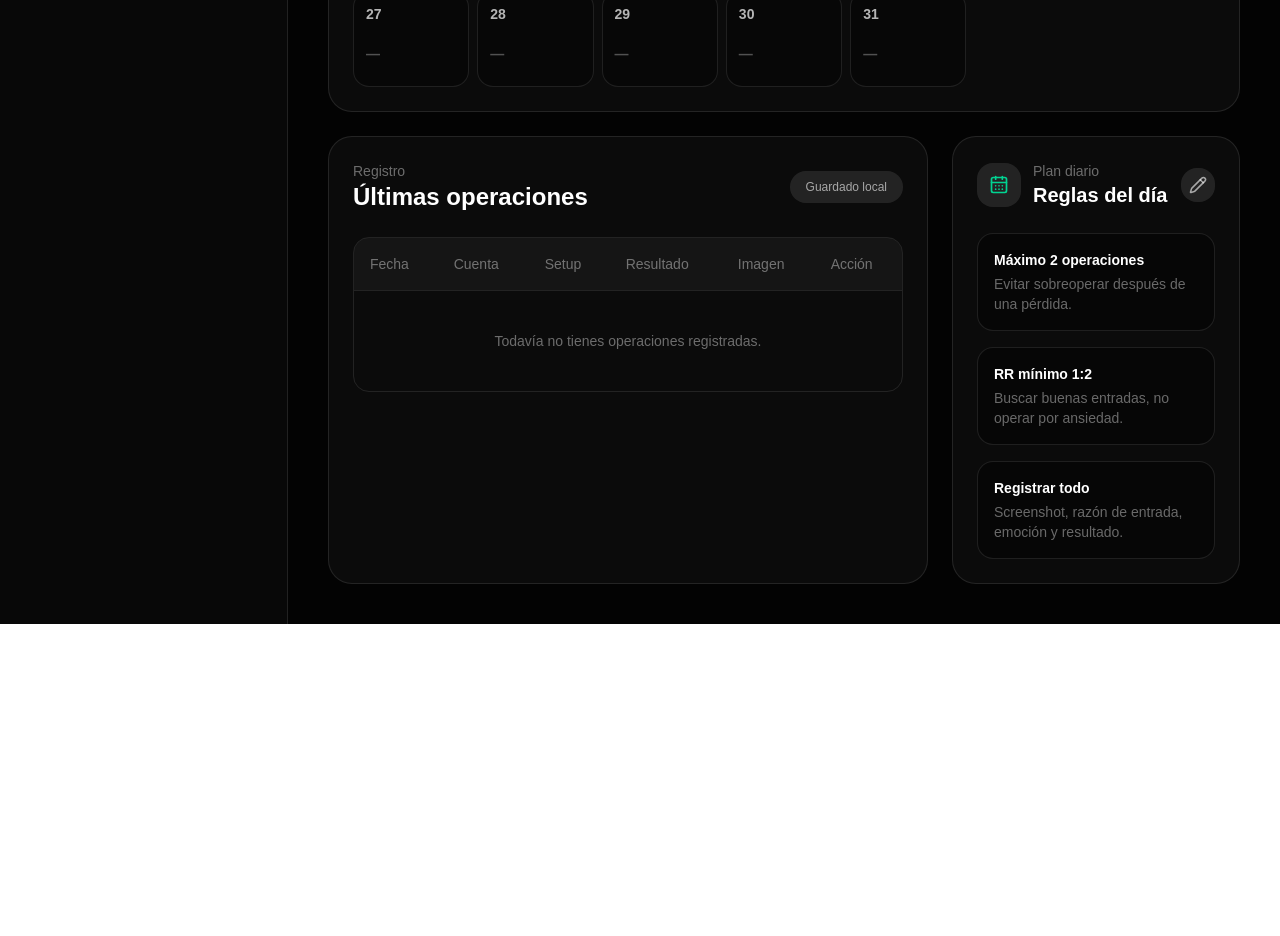
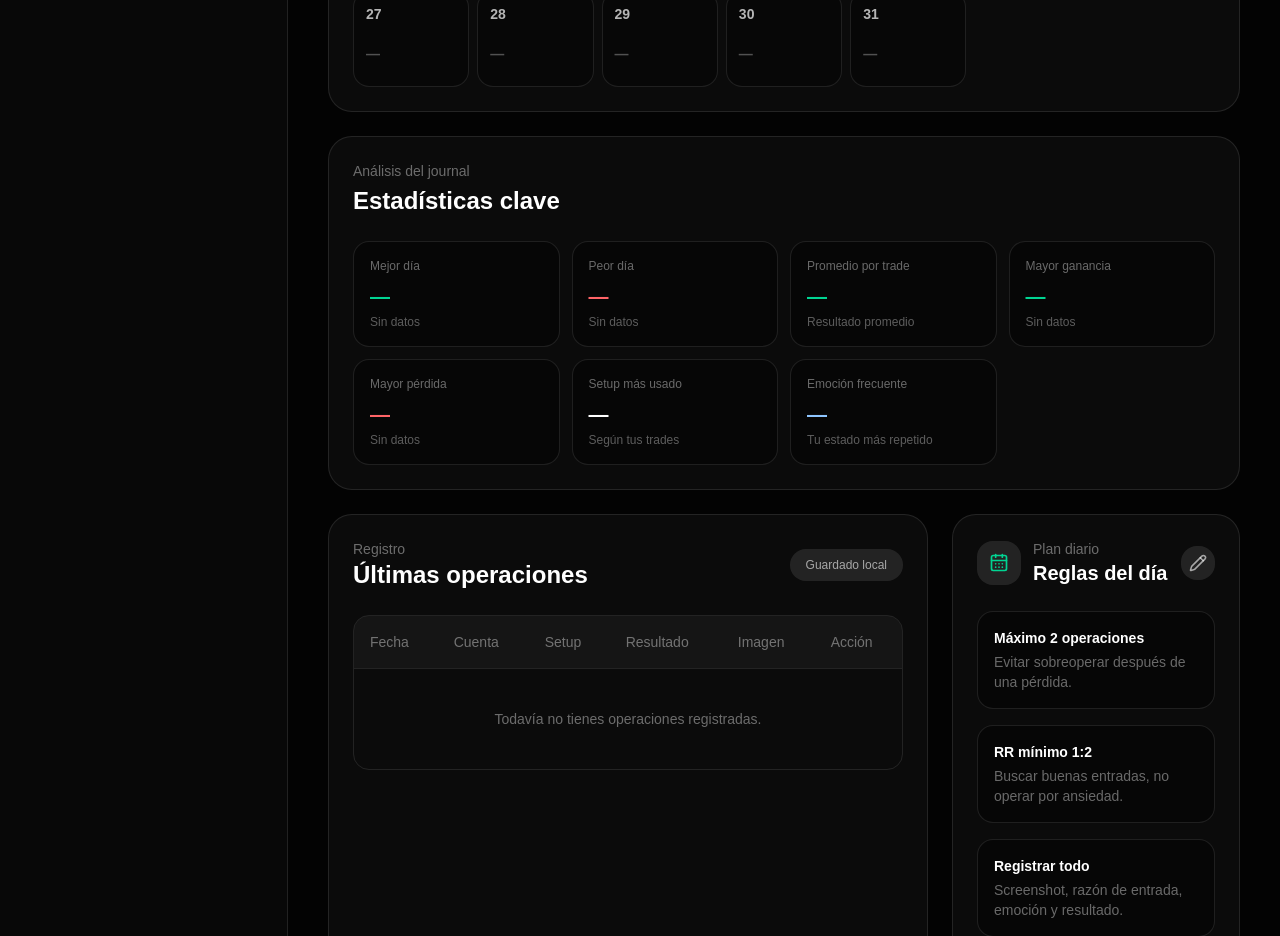
Before and after one commit to axelcar2005/LifeOS, a Next.js app: page /trading in a window 1280 px wide. Shown: the part 1060-1996 px from the top of the page. Before the commit the page ends 1684 px from the top, so only its background shows below. Built offline with nearby package versions, Linux system fonts and the light colour scheme.

Commit message:
Agregar estadisticas clave al Trading Journal

```diff
--- a/components/TradingJournalClient.tsx
+++ b/components/TradingJournalClient.tsx
@@ -137,6 +137,122 @@ export function TradingJournalClient() {
     registeredTrades.length > 0
       ? Math.round((winningTrades.length / registeredTrades.length) * 100)
       : 0;
+      const tradesByDate = registeredTrades.reduce<Record<string, number>>(
+  (totals, trade) => {
+    totals[trade.date] = (totals[trade.date] || 0) + Number(trade.result || 0);
+    return totals;
+  },
+  {}
+);
+
+const dailyResults = Object.entries(tradesByDate).map(([date, total]) => ({
+  date,
+  total,
+}));
+
+const bestDay =
+  dailyResults.length > 0
+    ? dailyResults.reduce((best, day) => (day.total > best.total ? day : best))
+    : null;
+
+const worstDay =
+  dailyResults.length > 0
+    ? dailyResults.reduce((worst, day) =>
+        day.total < worst.total ? day : worst
+      )
+    : null;
+
+const averagePerTrade =
+  registeredTrades.length > 0 ? totalPnL / registeredTrades.length : 0;
+
+const biggestWin =
+  registeredTrades.length > 0
+    ? registeredTrades.reduce((best, trade) =>
+        Number(trade.result) > Number(best.result) ? trade : best
+      )
+    : null;
+
+const biggestLoss =
+  registeredTrades.length > 0
+    ? registeredTrades.reduce((worst, trade) =>
+        Number(trade.result) < Number(worst.result) ? trade : worst
+      )
+    : null;
+
+function getMostRepeatedValue(field: "setup" | "emotion" | "account") {
+  const counts = new Map<string, number>();
+
+  registeredTrades.forEach((trade) => {
+    const value = trade[field]?.trim();
+
+    if (!value) return;
+
+    counts.set(value, (counts.get(value) || 0) + 1);
+  });
+
+  let mostRepeated = "—";
+  let highestCount = 0;
+
+  counts.forEach((count, value) => {
+    if (count > highestCount) {
+      highestCount = count;
+      mostRepeated = value;
+    }
+  });
+
+  return mostRepeated;
+}
+
+const insightCards = [
+  {
+    label: "Mejor día",
+    value: bestDay ? `$${bestDay.total}` : "—",
+    description: bestDay ? bestDay.date : "Sin datos",
+    color: "text-emerald-400",
+  },
+  {
+    label: "Peor día",
+    value: worstDay ? `$${worstDay.total}` : "—",
+    description: worstDay ? worstDay.date : "Sin datos",
+    color: "text-red-400",
+  },
+  {
+    label: "Promedio por trade",
+    value: registeredTrades.length > 0 ? `$${averagePerTrade.toFixed(0)}` : "—",
+    description: "Resultado promedio",
+    color: averagePerTrade >= 0 ? "text-emerald-400" : "text-red-400",
+  },
+  {
+    label: "Mayor ganancia",
+    value:
+      biggestWin && Number(biggestWin.result) > 0
+        ? `$${biggestWin.result}`
+        : "—",
+    description: biggestWin?.setup || "Sin datos",
+    color: "text-emerald-400",
+  },
+  {
+    label: "Mayor pérdida",
+    value:
+      biggestLoss && Number(biggestLoss.result) < 0
+        ? `$${biggestLoss.result}`
+        : "—",
+    description: biggestLoss?.setup || "Sin datos",
+    color: "text-red-400",
+  },
+  {
+    label: "Setup más usado",
+    value: getMostRepeatedValue("setup"),
+    description: "Según tus trades",
+    color: "text-white",
+  },
+  {
+    label: "Emoción frecuente",
+    value: getMostRepeatedValue("emotion"),
+    description: "Tu estado más repetido",
+    color: "text-blue-300",
+  },
+];
 
   const tradingStats = [
     {
@@ -257,6 +373,29 @@ export function TradingJournalClient() {
       <div className="mt-6">
         <TradingCalendar trades={trades} onSelectTrade={setSelectedTrade} />
       </div>
+      <div className="mt-6 rounded-3xl border border-white/10 bg-white/[0.035] p-6">
+  <div className="mb-6">
+    <p className="text-sm text-white/40">Análisis del journal</p>
+    <h3 className="mt-1 text-2xl font-bold">Estadísticas clave</h3>
+  </div>
+
+  <div className="grid gap-3 md:grid-cols-2 xl:grid-cols-4">
+    {insightCards.map((card) => (
+      <div
+        key={card.label}
+        className="rounded-2xl border border-white/10 bg-black/40 p-4"
+      >
+        <p className="text-xs text-white/40">{card.label}</p>
+        <p className={`mt-2 text-xl font-bold ${card.color}`}>
+          {card.value}
+        </p>
+        <p className="mt-1 truncate text-xs text-white/35">
+          {card.description}
+        </p>
+      </div>
+    ))}
+  </div>
+</div>
 
       <div className="mt-6 grid gap-6 xl:grid-cols-3">
         <div className="rounded-3xl border border-white/10 bg-white/[0.035] p-6 xl:col-span-2">
```
